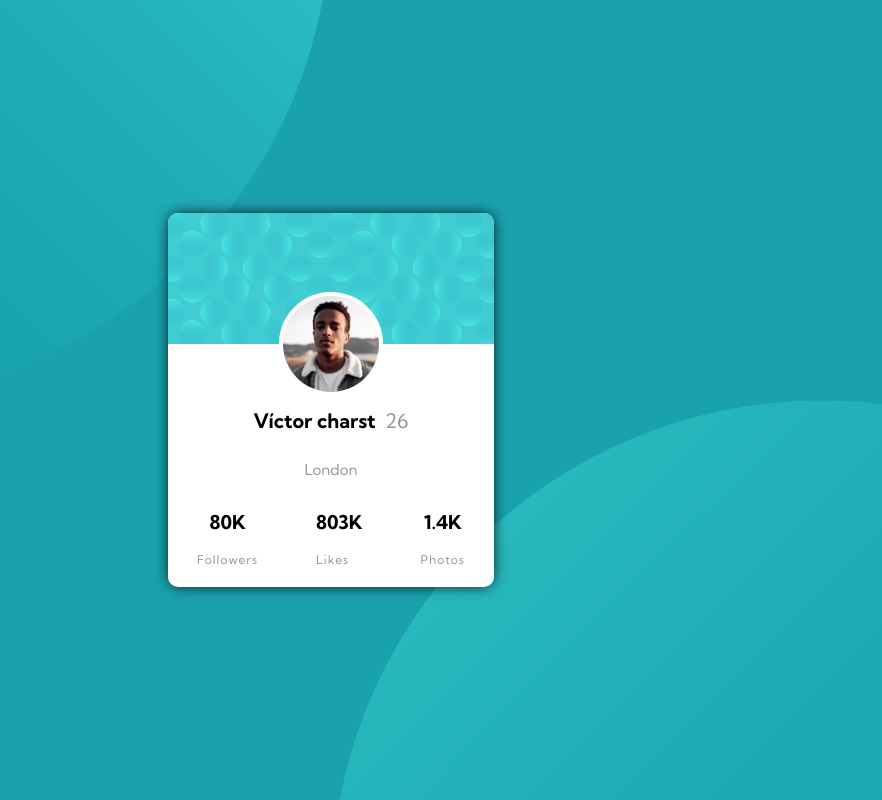
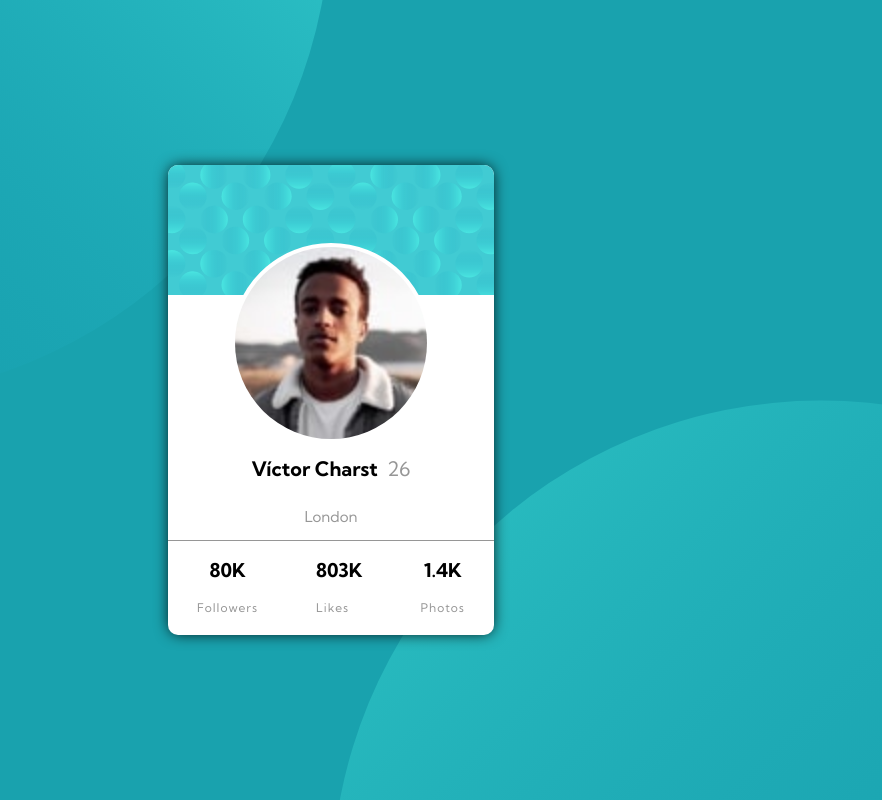
Before and after one commit to leonelbenjamin/FrontendMentor-Card, a plain HTML site: page index.html in a window 1280 px wide. Shown: the whole page, without its empty margins (309-1191 px from the left). Drawn offline with Linux system fonts and the light colour scheme.

Commit message:
Update style.css

```diff
--- a/css/style.css
+++ b/css/style.css
@@ -1,5 +1,4 @@
 :root{
-
 --Dark-cyan: hsl(185, 75%, 39%);
 --Very-dark-desaturated: hsl(229, 23%, 23%);
 --Dark-grayish-blue: hsl(227, 10%, 46%);
@@ -16,7 +15,7 @@ body{
     font-family: 'Kumbh Sans', sans-serif;
     background-color: var(--Dark-cyan);
     background-image: url(/images/bg-pattern-top.svg), url(/images/bg-pattern-bottom.svg);
-    background-position: right 50vw bottom 50vh, left 50vw top 50vh ;
+    background-position: right 50vw bottom 50vh, left 50vw top 50vh;
     background-repeat: no-repeat;
 }
 .flex{
@@ -40,11 +39,13 @@ body{
     display: flex;
     flex-direction: column;
     align-items: center;
+    border-bottom:solid 1px var(--Dark-gray);
 }
 .card-body-img{
+    width: 200px;
     background-color: white;
     border: 4px solid white;
-    border-radius: 50%;
+    border-radius: 100%;
     margin-top: -52px;
 
 }
@@ -54,6 +55,7 @@ body{
     justify-content: space-around;
 }
 .card-body-title{
+    text-transform: capitalize;
     font-size: 2rem;
 }
 span{
@@ -70,6 +72,7 @@ span{
     font-size: 1.9rem;
 }
 .card-footer-social p{
+
     letter-spacing: 1px;
     font-size: 1.2rem;
     color: var(--Dark-gray);
```
